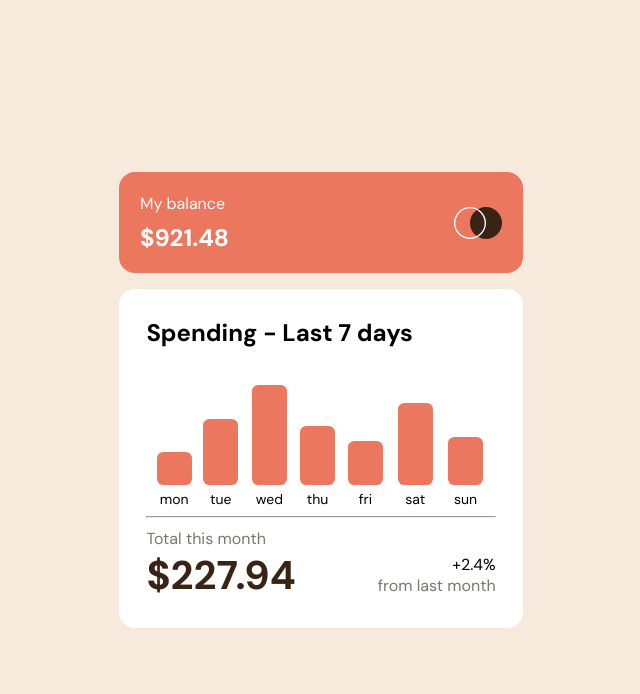
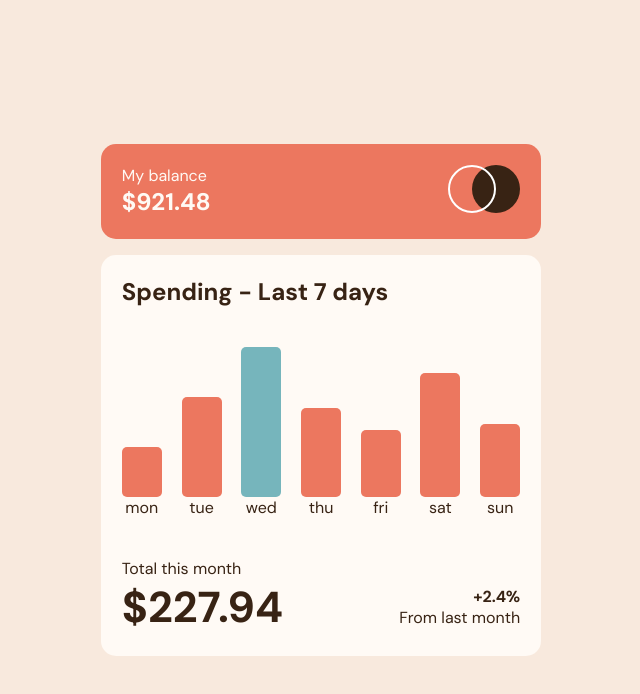
Before and after one commit to Porfirio-VM/expenses-chart-component-main, a plain HTML site: page index.html in a window 1280 px wide. Shown: the whole page, without its empty margins (319-959 px from the left). Drawn offline with Linux system fonts and the light colour scheme.

Commit message:
Code Update

```diff
--- a/index.html
+++ b/index.html
@@ -9,49 +9,34 @@
   <link rel="stylesheet" href="https://fonts.googleapis.com/css2?family=DM+Sans:wght@400;700&display=swap">
   <title>Expenses chart component</title>
 </head>
-<body>
-  <section>
-    <div class="main_container">
-    <header class="head">
-      <div class="head_container">
-        <p>My balance</p>
-        <h1>$921.48</h1>
+<body class="flex">
+  <!-- Balance -->
+  <header class="flex expenses-header">
+    <div class="balance">
+      <p>My balance</p>
+      <h2 id="totalBalance">$921.48</h2>
+    </div>
+    <picture>
+      <img src="/images/logo.svg" alt="">
+    </picture>
+  </header>
+<!-- main container -->
+  <main class="flex expenses-info">
+    <h2>Spending - Last <span id="totalDays"></span> days</h2>
+    <section id="chartContainer" class="flex expenses-info_chart-container">
+
+    </section>
+    <section class="flex expenses-info_summary">
+      <div>
+        <p>Total this month</p>
+        <h1 id="totalExpense">$00.00</h1>
       </div>
-      <div class="head_image">
-        <img src="images/logo.svg" alt="">
+      <div class="percents">
+        <h4>+2.4%</h4>
+        <p>From last month</p>
       </div>
-    </header>
-    <main>
-      <div class="main_container">
-        <h1>Spending - Last 7 days</h1>
-        <div class="main_chart">
-          <div class="head_chart" id="head_chart">
-
-          </div>
-          <div class="chart_container" id="chart_container" >
-
-          </div>
-          <div class="chart_footer" id="chart_footer">
-
-          </div>
-        </div>
-        <hr>
-        <div class="main_footer">
-          <p class="p_transp">Total this month</p>
-          <div class="foot_container">
-            <div class="foot_item">
-              <h1 class="total">$00.00</h1>
-            </div>
-            <div class="foot_item">
-              <p class="p_end">+2.4%</p>
-              <p class="p_transp">from last month</p>
-            </div>
-          </div>
-        </div>
-      </div>
-    </main>
-  </div>
-  </section>
+    </section>
+  </main>
 </body>
 <script src="main.js"></script>
 </html>
--- a/main.js
+++ b/main.js
@@ -1,57 +1,63 @@
-window.onload = () => {
-    fetch('data.json')
-    .then(response => response.json())
-    .then(data => {
-        render(data);
-    })
-}
+const elements = {
+    totalBalance: document.getElementById('totalBalance'),
+    totalDays: document.getElementById('totalDays'),
+    chartsContainer: document.getElementById('chartContainer'),
+    totalExpense: document.getElementById('totalExpense'),
+  };
 
-const render = (data) => {
-    const chartCont = document.getElementById('chart_container');
-    const total = document.querySelector('.total');
+  const fetchData = async () => {
+    try {
+      const response = await fetch('/data.json');
+      if (!response.ok) {
+        throw new Error('Error in the JSON');
+      }
+      const data = await response.json();
+      dataHandler(data);
+    } catch (error) {
+      console.log('Error:', error);
+    }
+  };
 
-    const maxAmount = data.reduce((max, obj) => Math.max(max, obj.amount), 0);
-    const totalSum = data.reduce((sum, obj) => sum + obj.amount, 0);
+  const dataHandler = (data) => {
+    const maxAmount = data.reduce((max, expense) => Math.max(max, expense.amount), 0);
+    const totalAmount = data.reduce((sum, obj) => sum + obj.amount, 0);
+    const totalDays = data.length;
 
-    data.forEach(obj => {
+    data.forEach((expense) => {
+      renderData(expense, maxAmount, totalAmount, totalDays);
+    });
+  };
 
-        const contentContainer = document.createElement('div');
-        const bar = document.createElement('div');
-        const days = document.createElement('span');
-        const cost = document.createElement('span');
+  const renderData = (data, max, total, days) => {
+    const chartContainer = document.createElement('article');
+    const chart = document.createElement('div');
+    const dayLabel = document.createElement('span');
+    const expenseLabel = document.createElement('span');
+    const ratio = data.amount / max;
+    const chartHeight = ratio * 150 + 'px';
+    const initialChartheight = '5px';
 
-        const ratio = obj.amount / maxAmount;
-        const barHeight = ratio * 100 + 'px';
+    chart.style.height = initialChartheight;
 
-        const initialBarHeight = "5px"; // Tamaño inicial de la barra
-        const finalBarHeight = barHeight; // Tamaño final de la barra
+    setTimeout(() => {
+      chart.style.height = chartHeight;
+    }, 200);
 
-        // Establecer la altura inicial de la barra
-        bar.style.height = initialBarHeight;
+    expenseLabel.classList = 'expense';
+    expenseLabel.innerText = data.amount;
+    chart.className = 'expenses-info_chart-container_chart';
+    dayLabel.innerText = data.day;
 
-        setTimeout(() => {
-            bar.style.height = barHeight;
-        }, 100);
-        days.innerText = obj.day;
-        cost.innerText = '$'+obj.amount;
-        total.innerText = '$'+totalSum.toFixed(2);
+    if (data.amount === max) chart.classList.add('max');
 
-        bar.className = 'bar';
-        days.className = 'days';
-        cost.className = 'cost';
-        contentContainer.className = 'content_container';
+    elements.chartsContainer.appendChild(chartContainer);
+    chartContainer.appendChild(expenseLabel);
+    chartContainer.appendChild(chart);
+    chartContainer.appendChild(dayLabel);
+    elements.totalExpense.innerText = '$' + total;
+    elements.totalDays.innerText = days;
+  };
 
-        chartCont.appendChild(contentContainer);
-        contentContainer.appendChild(cost);
-        contentContainer.appendChild(bar);
-        contentContainer.appendChild(days);
-
-        bar.addEventListener('mouseenter', () => {
-            cost.style.visibility = 'visible';
-        });
-
-        bar.addEventListener('mouseleave', () => {
-            cost.style.visibility = 'hidden';
-        });
-    });
-}
+  window.onload = () => {
+    fetchData();
+  };
--- a/style.css
+++ b/style.css
@@ -1,127 +1,128 @@
+@import url('https://fonts.googleapis.com/css2?family=DM+Sans:opsz,wght@9..40,400;9..40,700&display=swap');
+
+:root{
+/*----Colors----*/
+/*-Primary-*/
+--soft-red: hsl(10, 79%, 65%);
+--cyan: hsl(186, 34%, 60%);
+/*-Neutral-*/
+--dark-brown: hsl(25, 47%, 15%);
+--medium-brown: hsl(28, 10%, 53%);
+--cream: hsl(27, 66%, 92%);
+--very-pale-orange: hsl(33, 100%, 98%);
+}
+
 *{
+  padding: 0;
   margin: 0;
-    padding: 0;
   box-sizing: border-box;
 }
 
+.flex{
+  display: flex;
+}
+
 body{
-    background-color: hsl(27, 66%, 92%);
-    font-family:  'DM Sans', sans-serif;
+  font-family: 'DM Sans', sans-serif;
+  height: 100vh;
+  justify-content: center;
+  align-items: center;
+  flex-direction: column;
+  background-color: var(--cream);
+  gap: 1rem;
 }
-section{
-    height: 100vh;
-    display: flex;
+
+.expenses-header,
+.expenses-info{
+  width: 440px;
+  padding: 1.3rem;
+  border-radius: 15px;
+}
+
+.expenses-header{
+  background-color: var(--soft-red);
+  justify-content: space-between;
+}
+
+.balance{
+  color: var(--very-pale-orange);
+}
+
+.expenses-info{
+  background-color: var(--very-pale-orange);
   flex-direction: column;
   justify-content: center;
   align-items: center;
+  color: var(--dark-brown);
 }
-.head{
-    padding: 1.3em;
-    background-color:  hsl(10, 79%, 65%);
-    display: flex;
+
+.expenses-info h2{
+  align-self: self-start;
+}
+
+.expenses-info_summary{
   justify-content: space-between;
-    border-radius: 1em;
-    margin-bottom: 1em;
+  width: 100%;
+  align-items: end;
 }
-.head_container{
-    color: white;
-    display: flex;
-    flex-direction: column;
-    gap: .5em;
+
+.expenses-info_chart-container{
+  width: 100%;
+  justify-content: space-between;
+  padding: 2.5rem 0;
+  align-items: end;
 }
-.head_image{
-    display: flex;
-    justify-content: center;
-    align-items: center;
+
+.expenses-info_chart-container article{
+  position: relative;
+  text-align: center;
 }
-.head_image img{
-    width: 3em;
-    margin: auto;
+
+article .expense{
+  display: none;
+  border-radius: 5px;
+  color: var(--very-pale-orange);
+  padding: 1px;
+  width: 3.2em;
+  background-color: var(--dark-brown);
+  position: absolute;
+  left: 50%;
+  top: -29px;
+  transform: translateX(-50%);
 }
-.main_container{
-  display: flex;
-  flex-direction: column;
-}
-main{
 
-    padding: 1.7em;
-    border-radius: 1em;
-    background-color: white;
-}
-.main_chart{
-    padding: .5em;
-}
-.cost{
-    font-size: 14px;
-}
-.chart_container {
-   display: flex;
-   justify-content: center;
-   align-items: end;
-   gap: .4em;
-  }
-  .content_container{
-    display: flex;
-    flex-direction: column;
-    align-items: center;
-    justify-content: center;
-    gap: .3em;
-  }
-  .cost{
-    border-radius: 3.3px;
-    display: flex;
-    visibility: hidden;
-    justify-content: center;
-    align-items: center;
-    font-size: 12px;
-    height: 25px;
-    background-color: hsl(25, 47%, 15%);
-    color: white;
-    padding: 0 2px;
-    font-weight: bold;
-  }
-  .bar {
-    border-radius: .4em;
-    width: 35px; /* Ancho de cada barra */
-    background-color: hsl(10, 79%, 65%);/* Color de fondo para las barras */
+.expenses-info_chart-container_chart{
+  width: 2.5rem;
+  cursor: pointer;
+  border-radius: 5px;
+  background-color: var(--soft-red);
   transition: height 0.5s;
 }
-  .bar:hover{
-    cursor: pointer;
-    background-color: hsl(186, 34%, 60%);
+
+.expenses-info_chart-container_chart:hover{
+  opacity: .5;
 }
-  .chart_footer{
-    display: flex;
-    justify-content: space-between;
+
+.max{
+  background-color: var(--cyan);
 }
-  .days{
-    text-align: center;
-    width: 33px;
-    font-size: 14px;
+
+.expenses-info_chart-container article:hover .expense {
+  display: block;
 }
-  br{
-    border-color: hsl(25, 47%, 15%);
-    border-width: 2px;
+
+#totalExpense{
+  font-size: 2.7rem;
 }
-  .main_footer{
-    margin-top: 10px;
+
+.percents{
+  text-align: end;
+  margin: .4rem 0;
 }
-  .foot_container{
-    display: flex;
-    justify-content: space-between;
+
+@media (max-width: 480px) {
+  .expenses-header,
+  .expenses-info {
+    width: 90%;
   }
-  .foot_item {
-    display: flex;
-    flex-direction: column;
-    justify-content: center;
 }
-  .foot_item h1{
-    font-size: 40px;
-    color: hsl(25, 47%, 15%);
-  }
-  .p_transp{
-    color: hsla(25, 47%, 15%, 0.63);
-  }
-  .p_end{
-    text-align: end;
-  }
```
Also changed, not shown: design/active-states.jpg (added), design/desktop-design.jpg (added), design/desktop-preview.jpg (added), design/mobile-design.jpg (added). Lines whose indentation alone changed are shown as unchanged.
